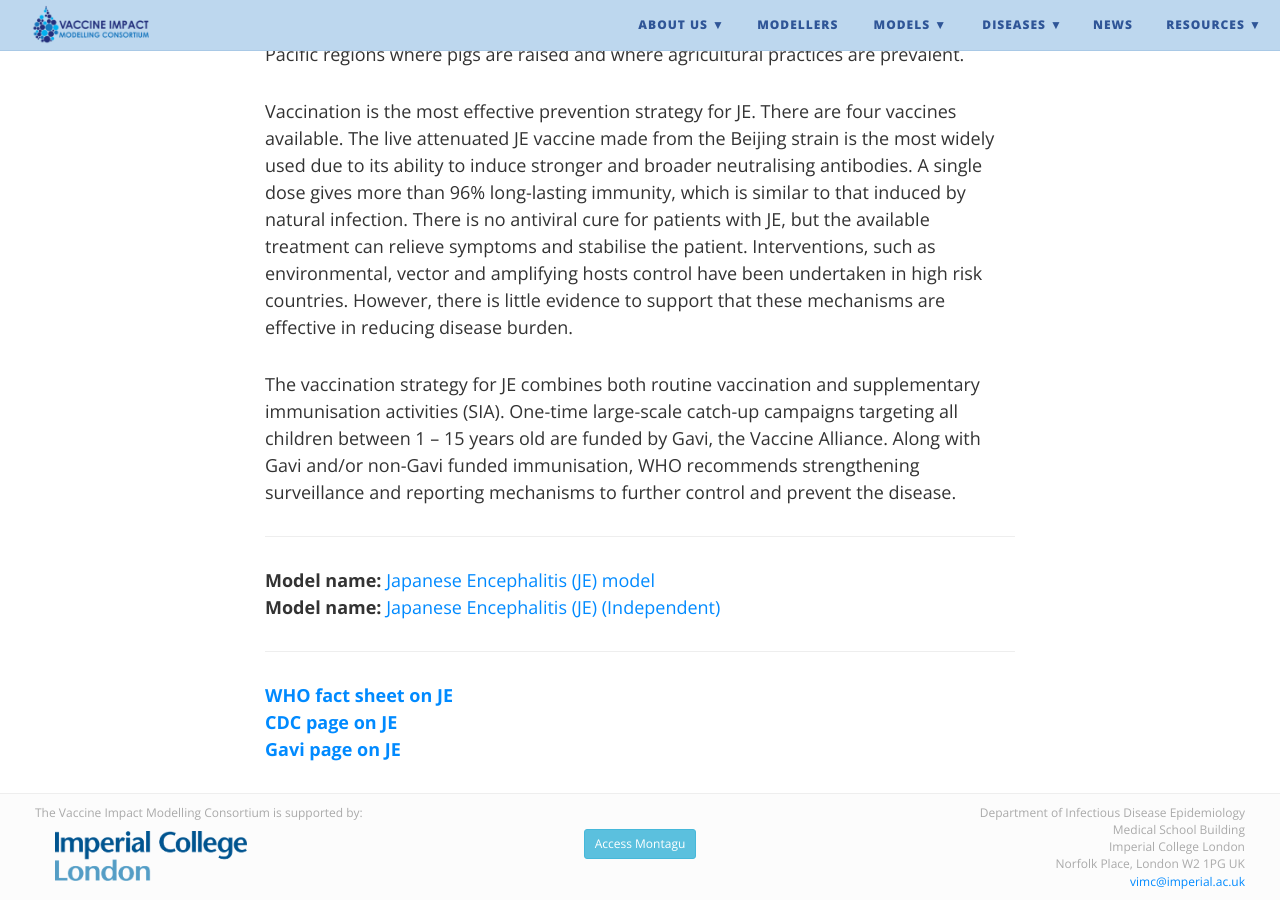
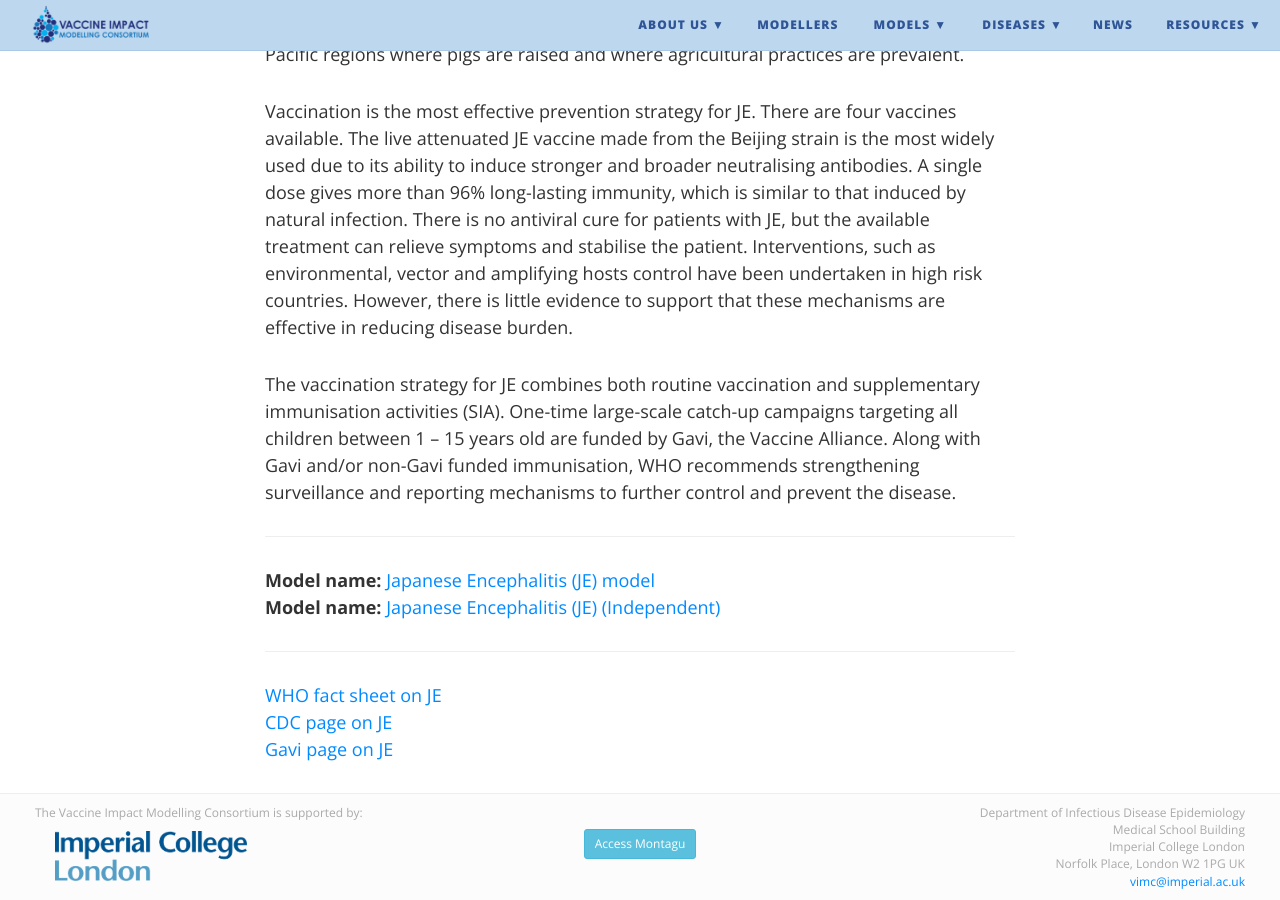
Before and after one commit to vimchub/vaccineimpact, a Jekyll site: the page built from diseases/je.md, in a window 1280 px wide and 900 px high, scrolled down 841 px. Built offline with Jekyll 4.4.1, drawn with Linux system fonts in a browser that asks for light colours; nearby versions of some CDN libraries.

Commit message:
Update je.md

```diff
--- a/diseases/je.md
+++ b/diseases/je.md
@@ -17,6 +17,6 @@
 
 ---
 
-**[WHO fact sheet on JE](http://www.who.int/immunization/diseases/japanese_encephalitis/en/)**
-**[CDC page on JE](https://www.cdc.gov/japaneseencephalitis/)**
-**[Gavi page on JE](http://www.gavi.org/support/nvs/japanese-encephalitis/)**
+[WHO fact sheet on JE](http://www.who.int/immunization/diseases/japanese_encephalitis/en/)
+[CDC page on JE](https://www.cdc.gov/japaneseencephalitis/)
+[Gavi page on JE](http://www.gavi.org/support/nvs/japanese-encephalitis/)
```
